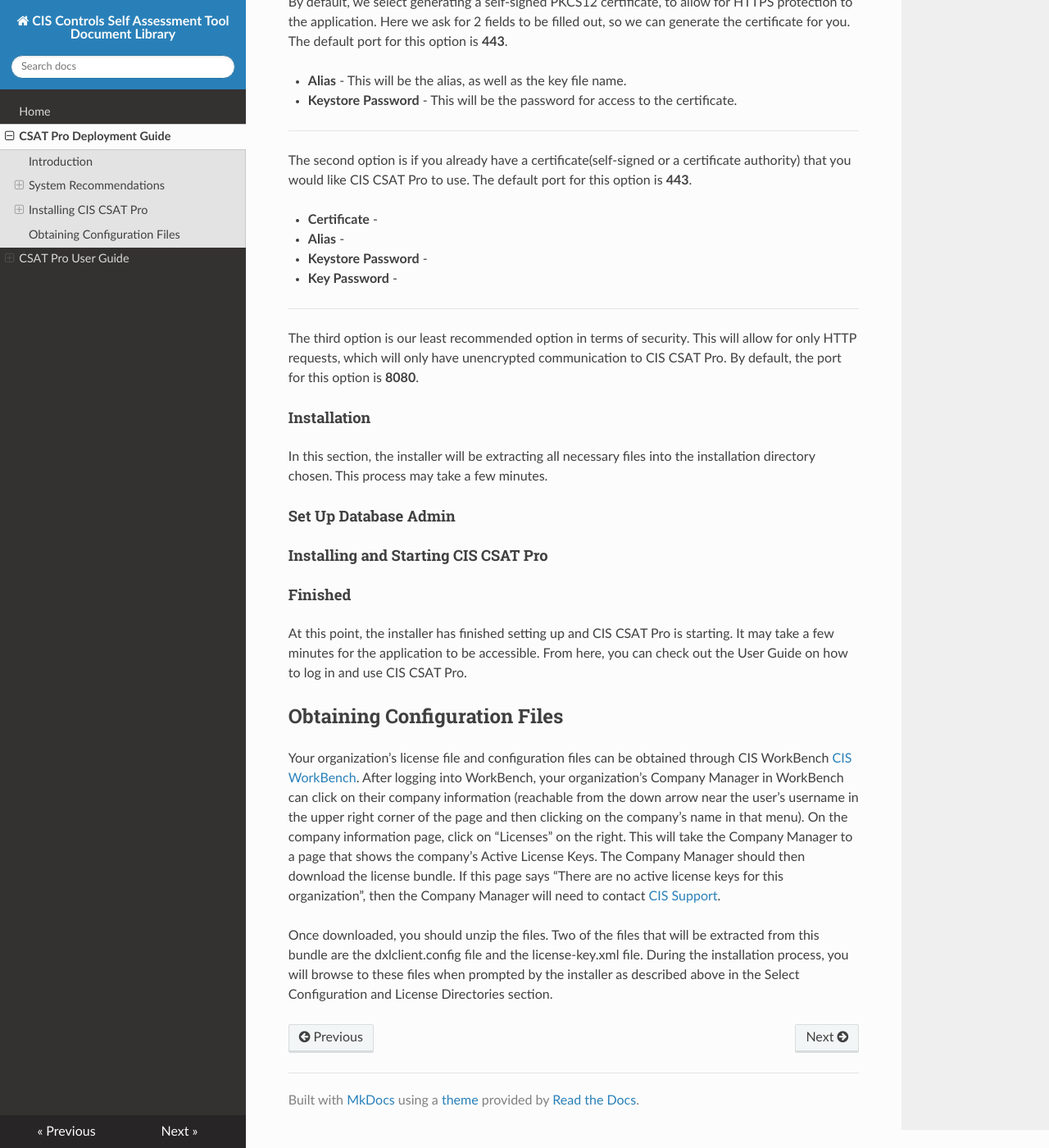
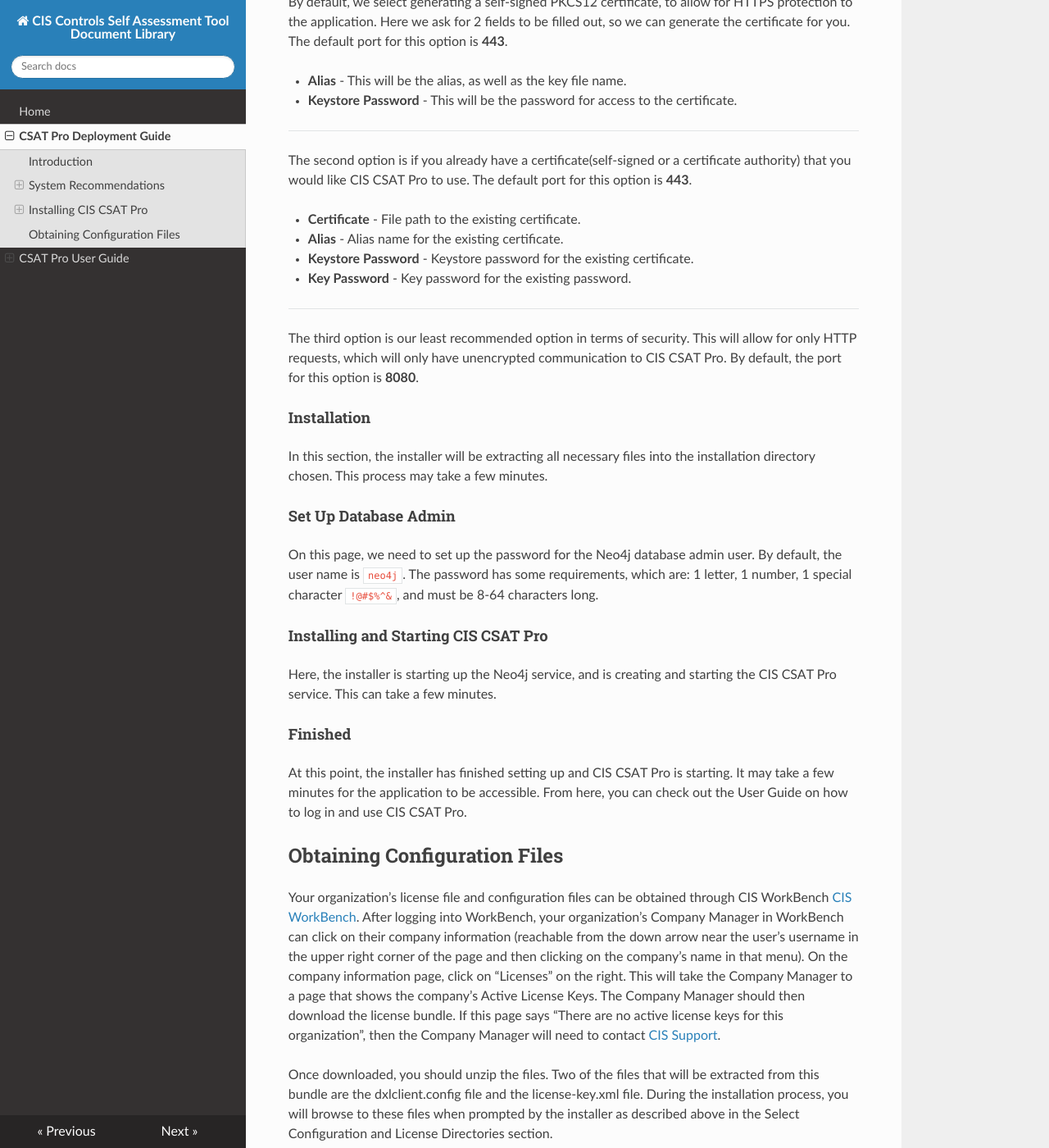
Before and after one commit to CISecurity/CSAT-Docs, an MkDocs documentation site: the page built from docs/source/CSAT Pro Deployment.md, in a window 1280 px wide and 1400 px high, scrolled down 2385 px. Shown: the whole window at 82% size. Built offline with MkDocs 1.6.1, drawn with Linux system fonts in a browser that asks for light colours; nearby versions of some CDN libraries.

Commit message:
Update deployment doc

```diff
--- a/docs/source/CSAT Pro Deployment.md
+++ b/docs/source/CSAT Pro Deployment.md
@@ -66,10 +66,10 @@ By default, we select generating a self-signed PKCS12 certificate, to allow for
 
 The second option is if you already have a certificate(self-signed or a certificate authority) that you would like CIS CSAT Pro to use. The default port for this option is **443**.
 
- - **Certificate** -
- - **Alias** -
- - **Keystore Password** -
- - **Key Password** -
+ - **Certificate** - File path to the existing certificate.
+ - **Alias** - Alias name for the existing certificate.
+ - **Keystore Password** - Keystore password for the existing certificate.
+ - **Key Password** - Key password for the existing password.
 
 
 ----------
@@ -81,8 +81,10 @@ The third option is our least recommended option in terms of security. This will
 In this section, the installer will be extracting all necessary files into the installation directory chosen. This process may take a few minutes.
 
 ####Set Up Database Admin####
+On this page, we need to set up the password for the Neo4j database admin user. By default, the user name is `neo4j`. The password has some requirements, which are: 1 letter, 1 number, 1 special character `!@#$%^&`, and must be 8-64 characters long.
 
 ####Installing and Starting CIS CSAT Pro####
+Here, the installer is starting up the Neo4j service, and is creating and starting the CIS CSAT Pro service. This can take a few minutes.
 
 ####Finished####
 At this point, the installer has finished setting up and CIS CSAT Pro is starting. It may take a few minutes for the application to be accessible. From here, you can check out the User Guide on how to log in and use CIS CSAT Pro.
```
